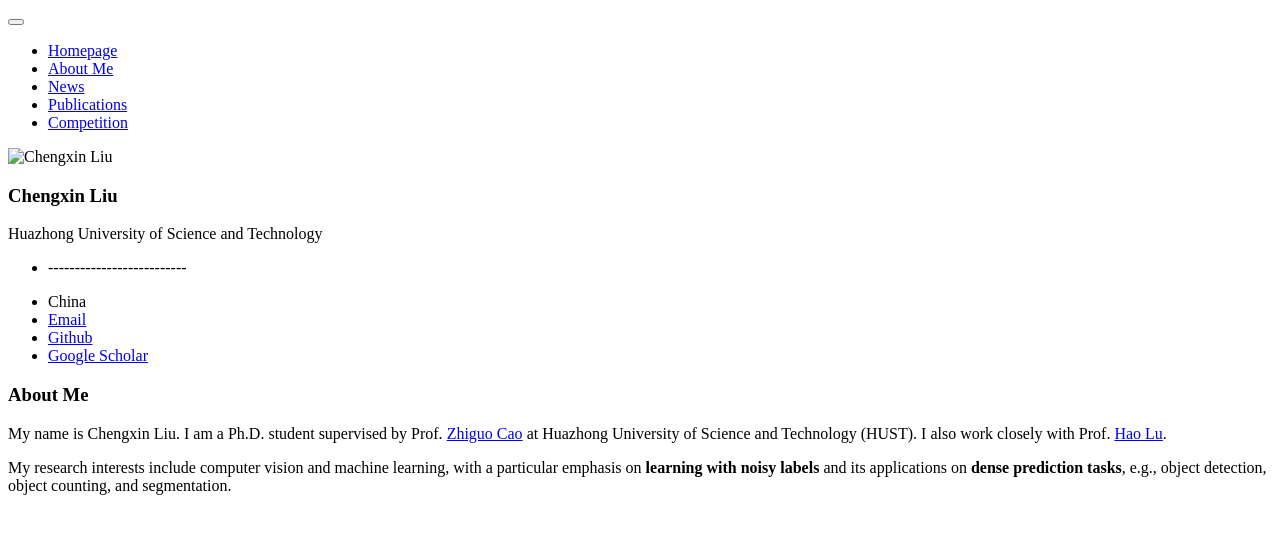
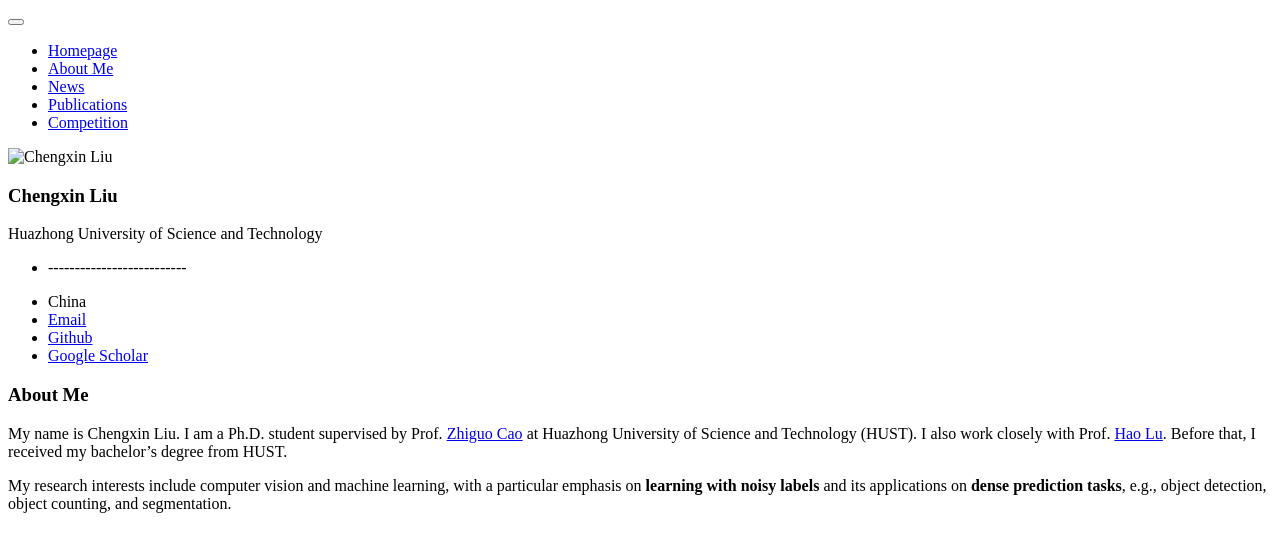
Before and after one commit to cxliu0/cxliu0.github.io, a Jekyll site: the page built from _pages/includes/intro.md, in a window 1280 px wide. Shown: the top 552 px of the page. Built offline with Jekyll 4.4.1, drawn with Linux system fonts in a browser that asks for light colours; our own code applies the rules of GitHub Pages for plain Markdown files.

Commit message:
Update intro.md

```diff
--- a/_pages/includes/intro.md
+++ b/_pages/includes/intro.md
@@ -2,6 +2,7 @@
 
 My name is Chengxin Liu. I am a Ph.D. student supervised by Prof. [Zhiguo Cao](https://scholar.google.com/citations?user=396o2BAAAAAJ) at Huazhong University of Science and Technology (HUST).
 I also work closely with Prof. [Hao Lu](https://scholar.google.com/citations?user=Ly2qWWgAAAAJ).
+Before that, I received my bachelor's degree from HUST.
 
 My research interests include computer vision and machine learning, with a particular emphasis on **learning with noisy labels** and its applications on **dense prediction tasks**, e.g., object detection, object counting, and segmentation.
 
```
